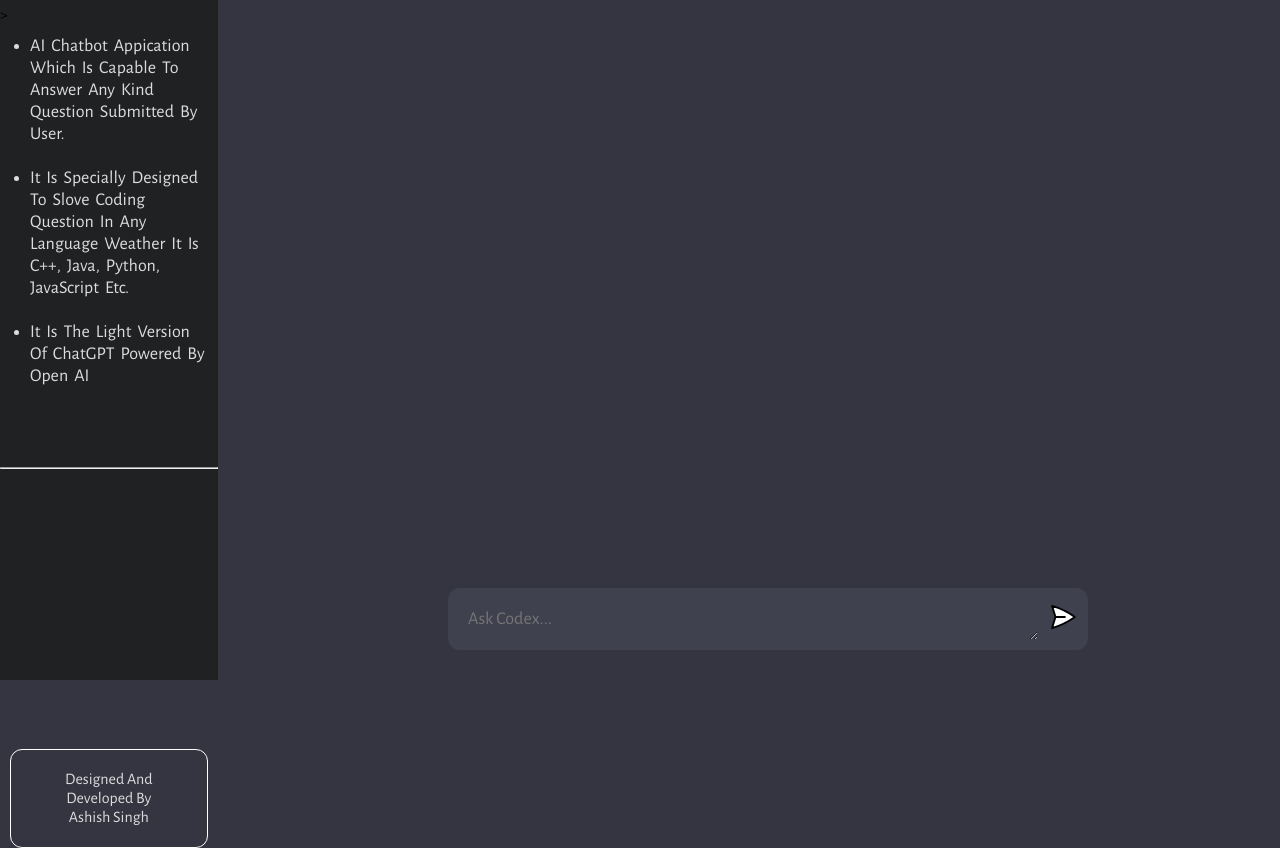
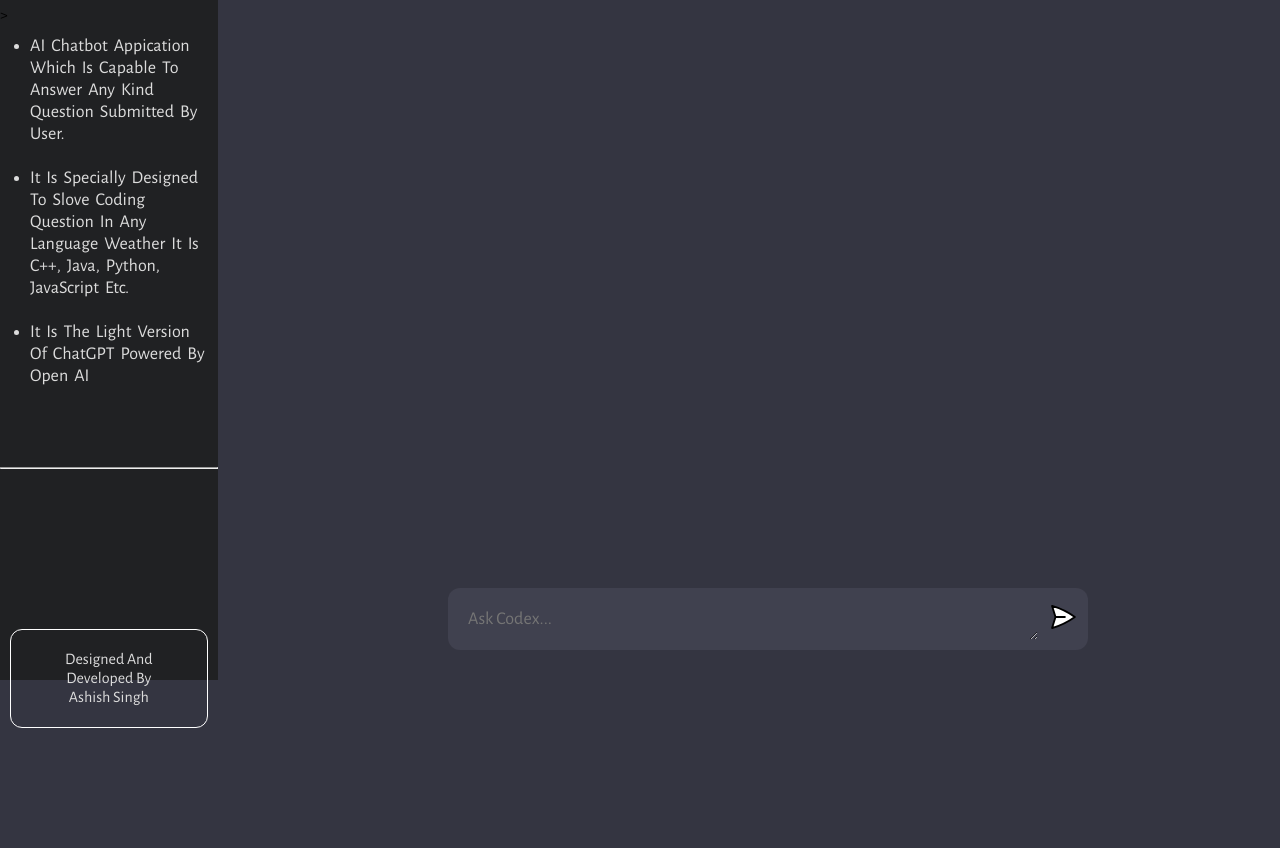
Before and after one commit to rajsingh21/My-ChatGPT-codex-, a website built with Vite: page client/index.html in a window 1280 px wide. Shown: the part 120-968 px from the top of the page. After the commit the page ends 848 px from the top, so only its background shows below. Built offline with nearby package versions, Linux system fonts and the light colour scheme.

Commit message:
update the style.css and index.html file

```diff
--- a/client/style.css
+++ b/client/style.css
@@ -74,7 +74,7 @@ hr{
   margin: 10px;
   color:#dcdcdc;
   text-align: center;
-  margin-top: 35vh;
+  margin-top: 20vh;
 }
 
 .clear-button span{
```
